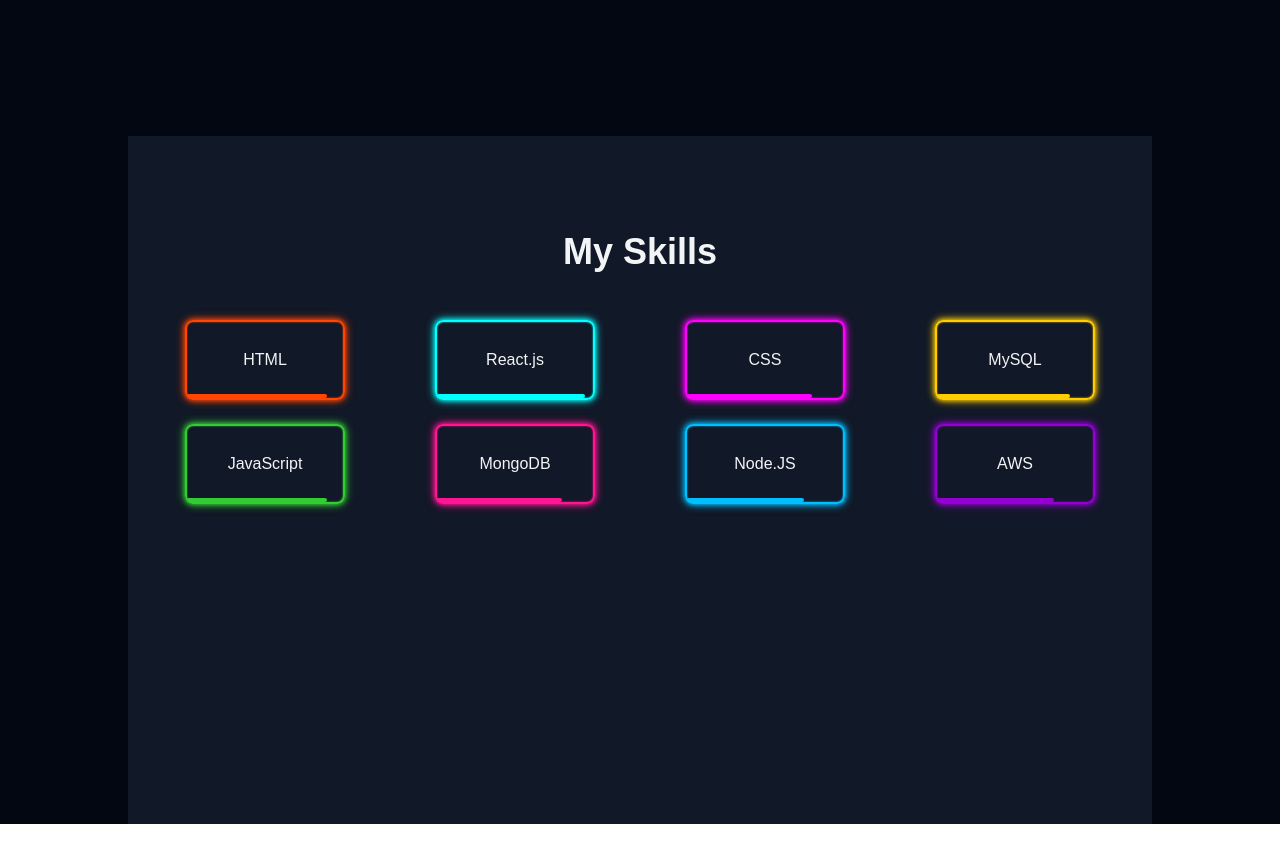
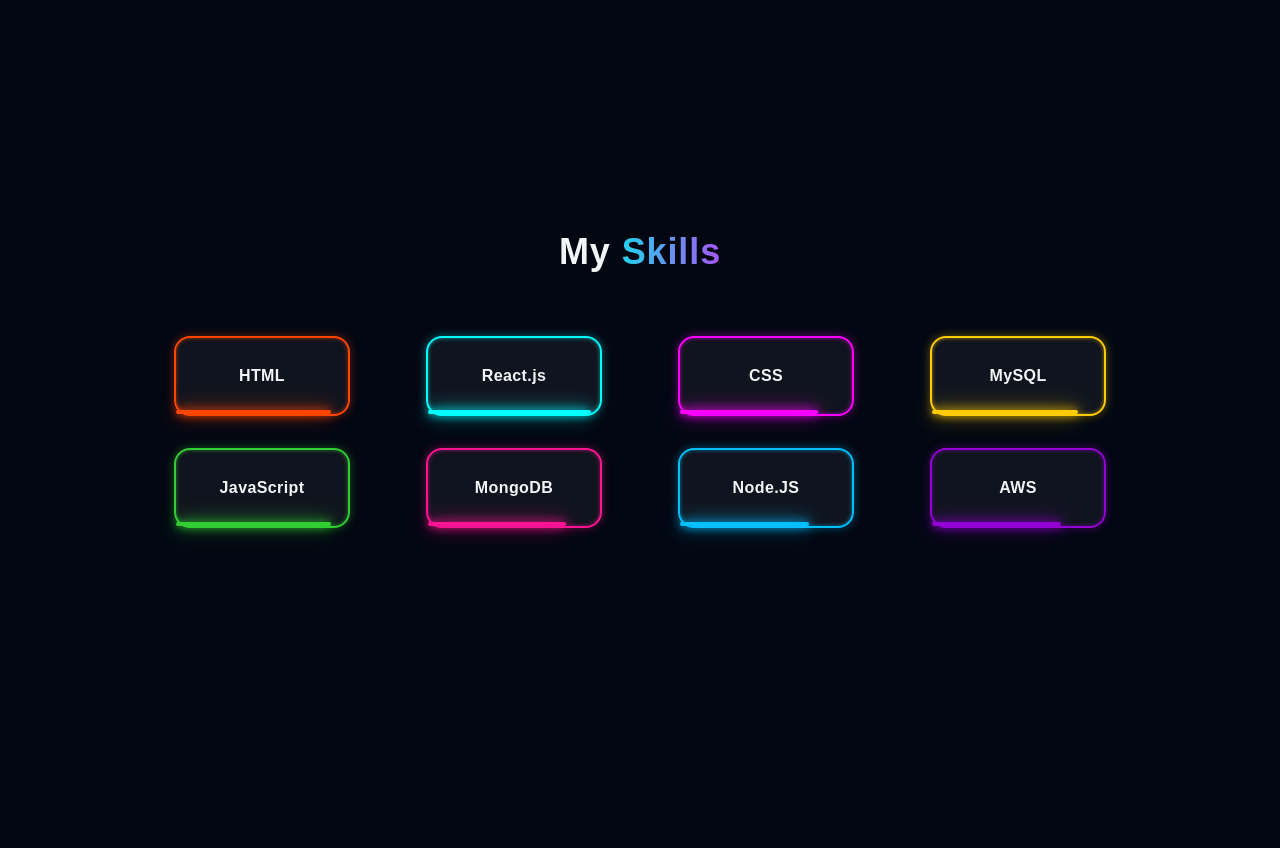
Before and after one commit to Abhishek7a/Portfolio, a React (Vite) app: page / in a window 1280 px wide. Shown: the part 660-1508 px from the top of the page. Before the commit the page ends 1484 px from the top, so only its background shows below. Built offline with nearby package versions, Linux system fonts and the light colour scheme.

Commit message:
Refactor Skill component for improved styling and animation

```diff
--- a/src/components/Skill.jsx
+++ b/src/components/Skill.jsx
@@ -1,7 +1,10 @@
 import React from "react";
 import { useAppContext } from "../AppContext";
+import { motion } from "framer-motion";
+
 export default function Skill() {
-    const { dark, setDark } = useAppContext();
+  const { dark } = useAppContext();
+
   const skills = [
     { name: "HTML", level: "90%", color: "#ff4500" },
     { name: "React.js", level: "95%", color: "#00ffff" },
@@ -14,37 +17,64 @@
   ];
 
   return (
-    <section id="skills"className={` ${dark===false ? "dark:text-gray-100 bg-gray-900":"bg-gray-100"} py-16 sm:py-24 lg:pb-80 `} >
+    <section
+      id="skills"
+      className={`${
+        dark === false
+          ? "text-gray-100 bg-gray-950"
+          : "text-gray-800 bg-gray-100"
+      } py-16 sm:py-24 lg:pb-80 transition-colors duration-500`}
+    >
       <div className="container mx-auto px-6">
         {/* Section Title */}
-    <h2 className="text-3xl sm:text-4xl font-bold text-center mb-12 ">
-      My Skills
+        <h2 className="text-3xl sm:text-4xl font-bold text-center mb-16 tracking-wide">
+          My <span className="text-transparent bg-clip-text bg-gradient-to-r from-cyan-400 to-purple-500">Skills</span>
         </h2>
 
-    {/* Skill Cards Grid */}
-    <div className="grid grid-cols-2 sm:grid-cols-3 md:grid-cols-4 gap-6 justify-items-center">
+        {/* Skills Grid */}
+        <div className="grid grid-cols-2 sm:grid-cols-3 md:grid-cols-4 gap-8 justify-items-center">
           {skills.map((skill, index) => (
-        <div key={index} className="relative text-center">
-          {/* Skill Box */}
+            <motion.div
+              key={index}
+              whileHover={{ scale: 1.08, rotate: 2 }}
+              transition={{ type: "spring", stiffness: 300 }}
+              className="relative text-center group"
+            >
               <div
-            className="w-32 sm:w-36 md:w-40 h-16 sm:h-20 flex justify-center items-center border-2 rounded-lg shadow-lg relative text-sm sm:text-base font-medium "
+                className="w-36 sm:w-40 md:w-44 h-20 flex justify-center items-center border-2 rounded-2xl shadow-lg relative font-semibold tracking-wide transition-all duration-300 group-hover:shadow-xl group-hover:-translate-y-1"
                 style={{
                   borderColor: skill.color,
-              boxShadow: `0 0 5px ${skill.color}, inset 0 0 2px ${skill.color}, 0 0 10px ${skill.color}`,
+                  boxShadow: `0 0 10px ${skill.color}60, inset 0 0 4px ${skill.color}90`,
+                  background:
+                    dark === false
+                      ? "rgba(255, 255, 255, 0.05)"
+                      : "rgba(0, 0, 0, 0.05)",
                 }}
               >
-            {skill.name}
-            {/* Progress Bar */}
+                <span className="z-10">{skill.name}</span>
+
+                {/* Progress Glow Bar */}
                 <div
-              className="absolute bottom-0 left-0 h-1 rounded-md"
-              style={{ backgroundColor: skill.color, width: skill.level }}
+                  className="absolute bottom-0 left-0 h-1 rounded-full transition-all duration-500 group-hover:h-2"
+                  style={{
+                    backgroundColor: skill.color,
+                    width: skill.level,
+                    boxShadow: `0 0 10px ${skill.color}, 0 0 20px ${skill.color}`,
+                  }}
+                ></div>
+
+                {/* Animated Glow Border */}
+                <div
+                  className="absolute inset-0 rounded-2xl opacity-0 group-hover:opacity-60 blur-md transition-opacity duration-300"
+                  style={{
+                    background: `radial-gradient(circle at center, ${skill.color}40, transparent 70%)`,
+                  }}
                 ></div>
               </div>
-        </div>
+            </motion.div>
           ))}
         </div>
       </div>
     </section>
-
   );
 }
```
Lines whose indentation alone changed are shown as unchanged.
